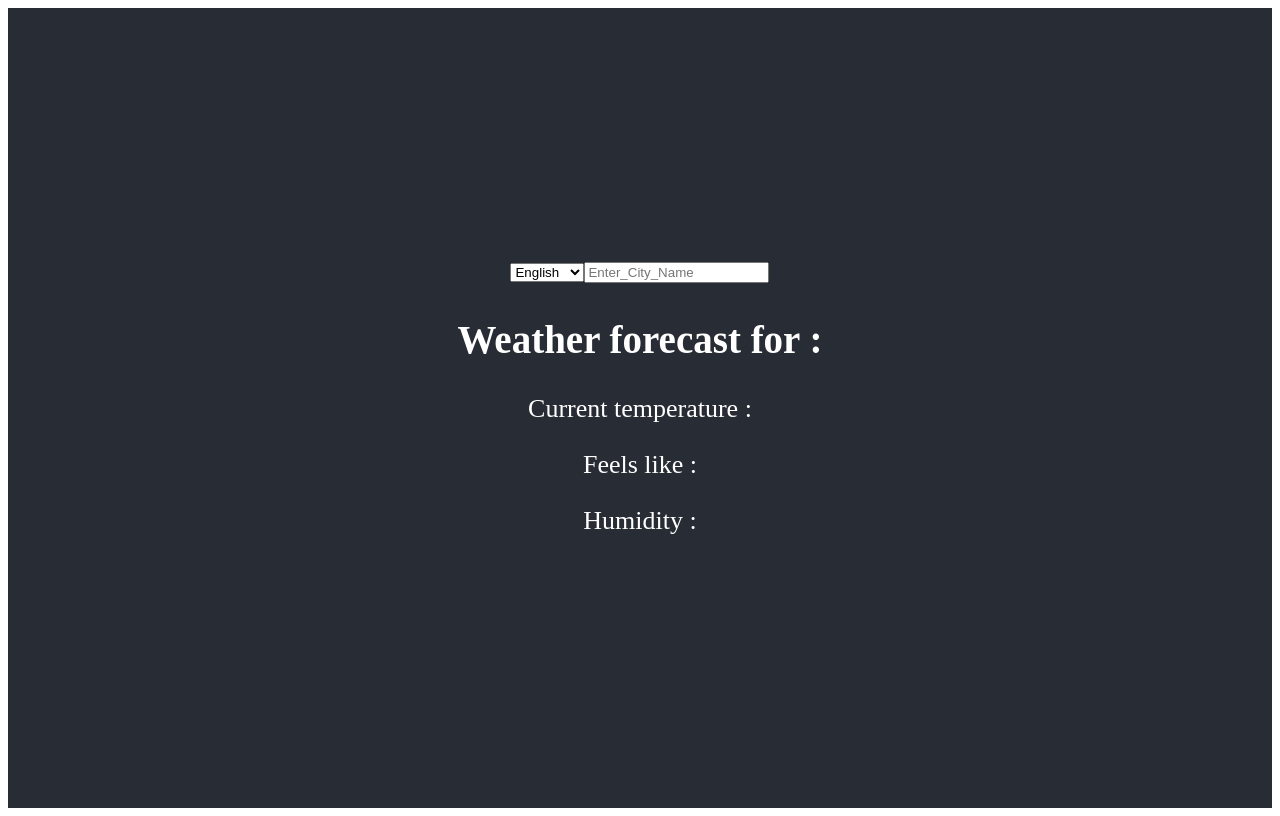
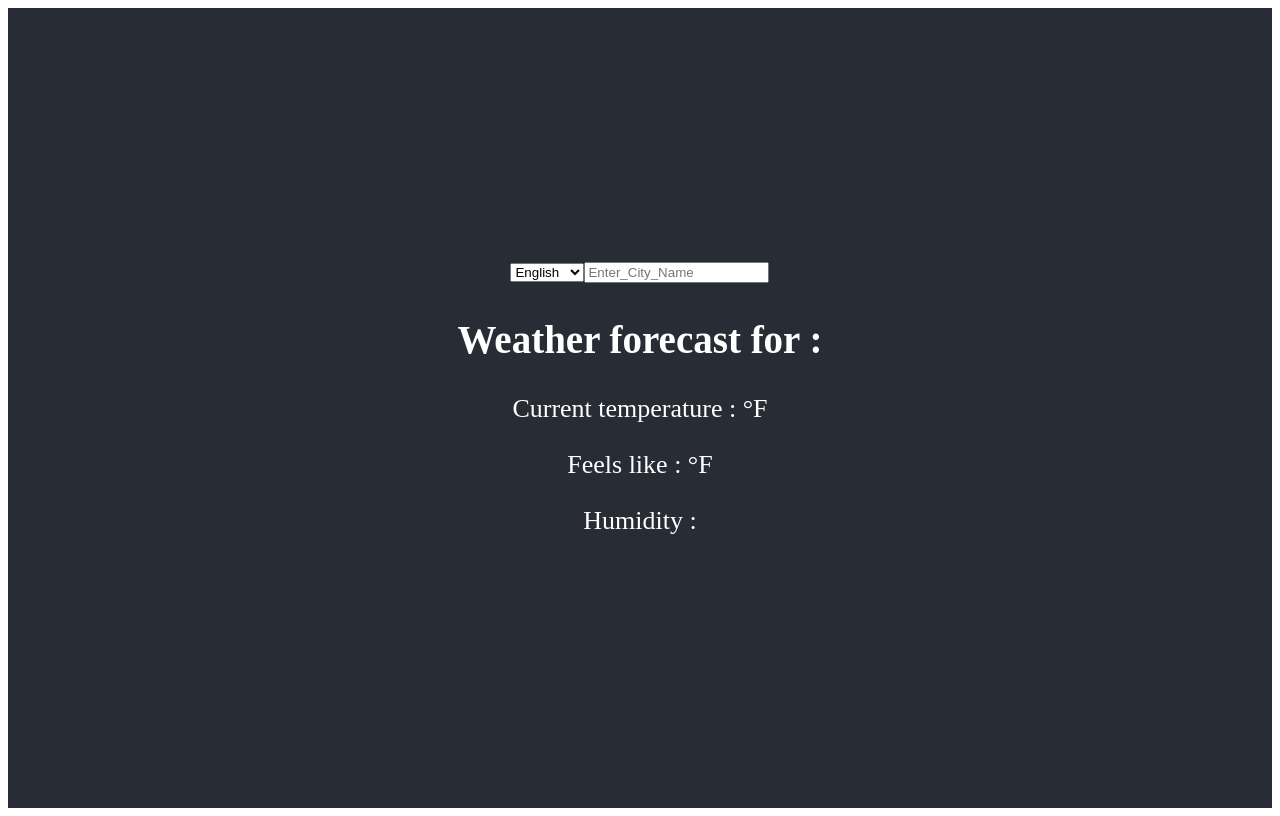
Before and after one commit to gasparecarollo/LangSwitch, a React (Create React App) app: page / in a window 1280 px wide. Built offline with nearby package versions, Linux system fonts and the light colour scheme.

Commit message:
Added Italian language

```diff
--- a/src/LanguageSwitcher.js
+++ b/src/LanguageSwitcher.js
@@ -14,6 +14,7 @@ const LanguageSwitcher = () => {
             <option value="en"> English </option>
             <option value="fr"> Français </option>
             <option value="es"> Español </option>
+            <option value="ita"> Italiano </option>
         </select>
     );
 };
--- a/src/WeatherApp.js
+++ b/src/WeatherApp.js
@@ -6,6 +6,7 @@ import { initReactI18next } from 'react-i18next';
 import translationEN from "./locales/en/translation.json";
 import translationFR from "./locales/fr/translation.json";
 import translationES from "./locales/es/translation.json";
+import translationITA from "./locales/ita/translation.json";
 import LanguageSwitcher from './LanguageSwitcher';
 const resources = {
     en: {
@@ -16,6 +17,9 @@ const resources = {
     },
     es: {
         translation: translationES,
+    },
+    ita: {
+        translation: translationITA,
     },
 };
 
@@ -85,8 +89,8 @@ const WeatherApp = () => {
 
                 <>
                     <h2> {t("weather_forecast_for")} : {weatherData.name}</h2>
-                    <p> {t("current_temperature")} : {weatherData.main?.temp}</p>
-                    <p> {t("feels_like")} : {weatherData.main?.feels_like}</p>
+                    <p> {t("current_temperature")} : {weatherData.main?.temp}  °F </p>
+                    <p> {t("feels_like")} : {weatherData.main?.feels_like} °F</p>
                     <p>{t("humidity")} : {weatherData.main?.humidity}</p>
                 </>
             )}
--- /dev/null
+++ b/src/locales/ita/translation.json
@@ -0,0 +1,6 @@
+{
+    "weather_forecast_for": "Previsioni del tempo per",
+    "current_temperature": "Temperatura attuale",
+    "feels_like": "Sensazioni",
+    "humidity": "Umidità"
+}
```
